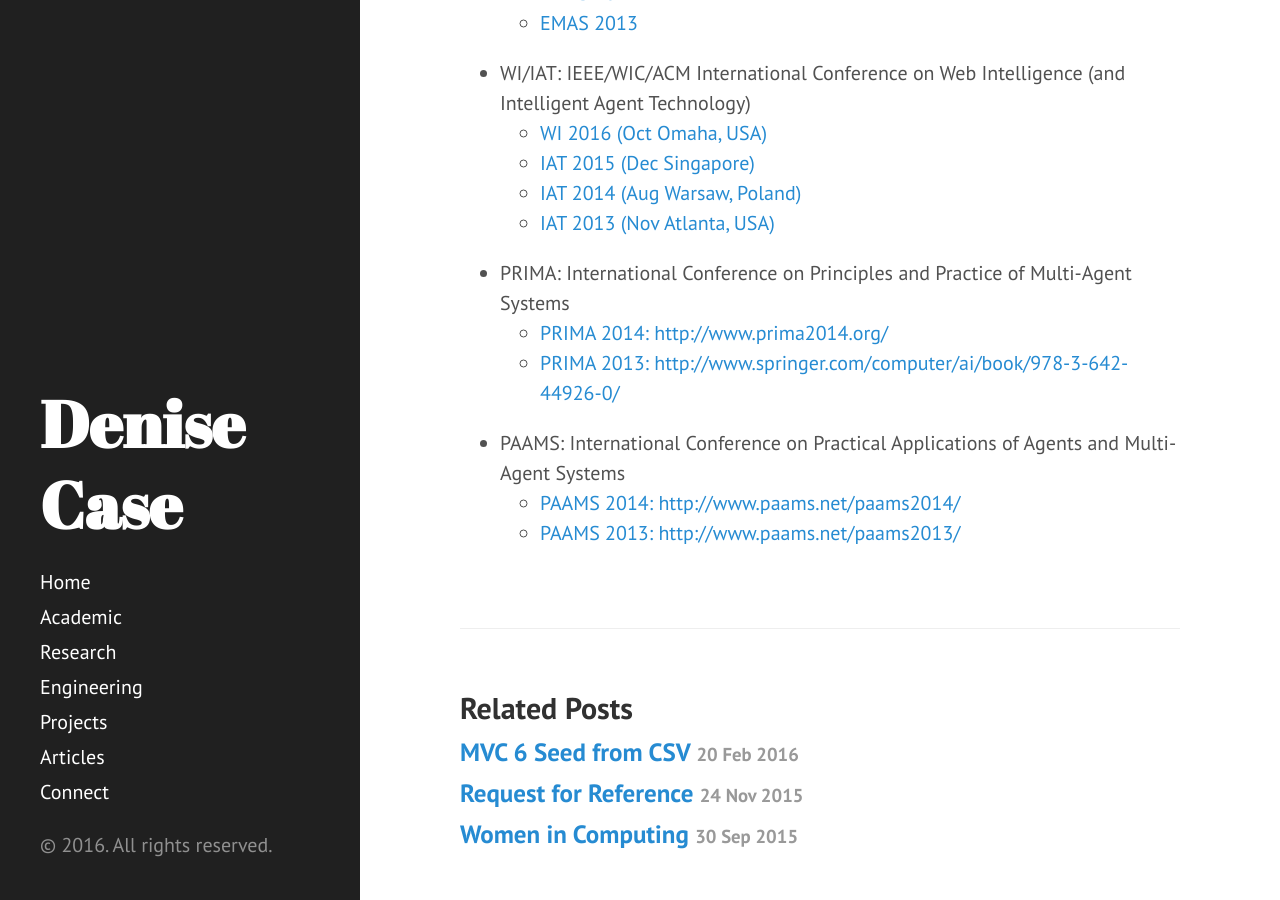
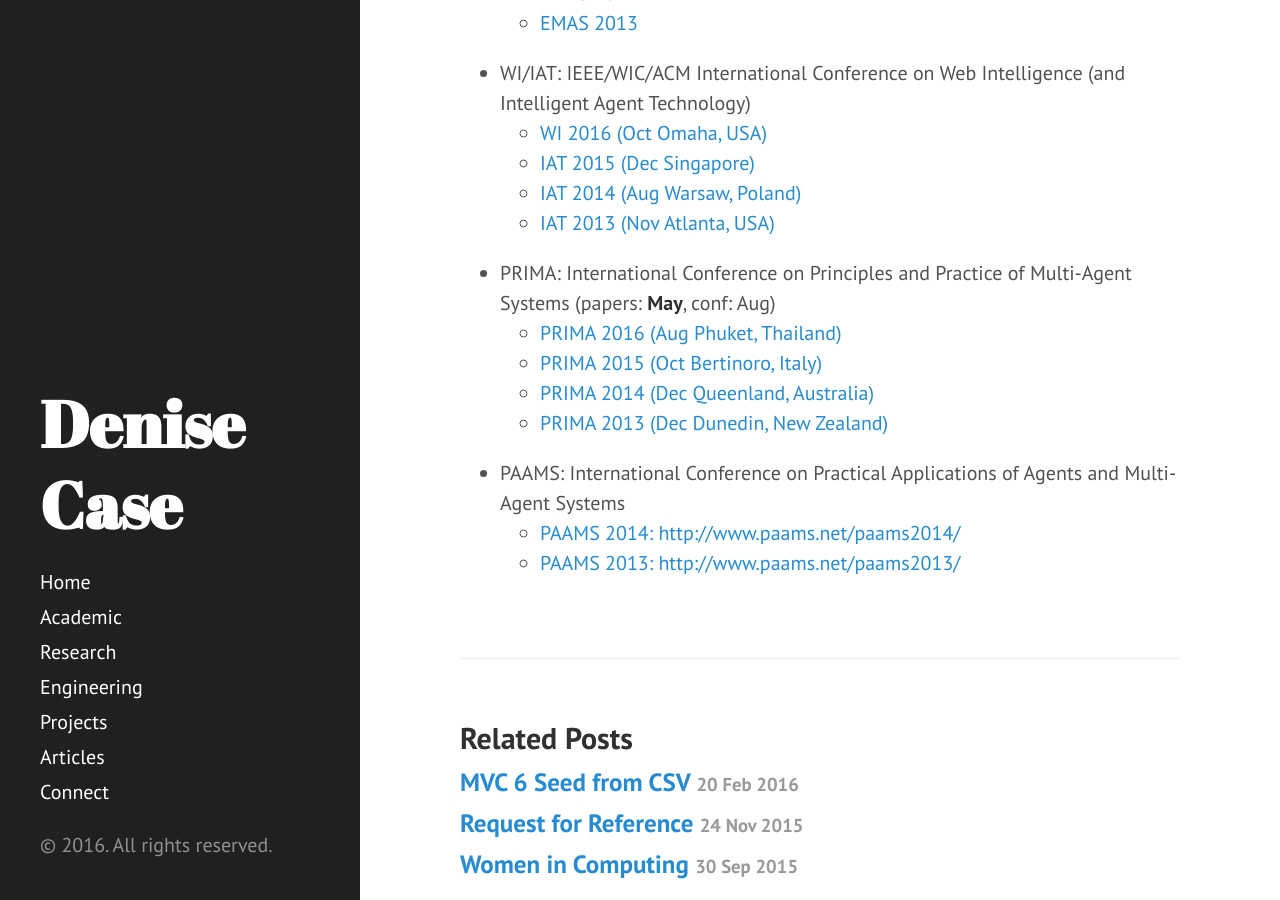
Before and after one commit to denisecase/denisecase.github.io, a Jekyll site: the page built from _posts/2013-12-01-agent-conf.md, in a window 1280 px wide and 900 px high, scrolled down 632 px. Built offline with Jekyll 4.4.1, drawn with Linux system fonts in a browser that asks for light colours; comment, search, counter and statistics services are not loaded.

Commit message:
PRIMA updates

```diff
--- a/_posts/2013-12-01-agent-conf.md
+++ b/_posts/2013-12-01-agent-conf.md
@@ -21,9 +21,11 @@
     *   [IAT 2015 (Dec Singapore)](http://wi-iat15.ntulily.org/)
     *   [IAT 2014 (Aug Warsaw, Poland)](http://wic2014.mimuw.edu.pl/iat/homepage)
     *   [IAT 2013 (Nov Atlanta, USA)](http://cs.gsu.edu/wic2013/iat)
-*   PRIMA: International Conference on Principles and Practice of Multi-Agent Systems
-    *   [PRIMA 2014: http://www.prima2014.org/](http://www.prima2014.org/)
-    *   [PRIMA 2013: http://www.springer.com/computer/ai/book/978-3-642-44926-0/](http://www.springer.com/computer/ai/book/978-3-642-44926-0)
+*   PRIMA: International Conference on Principles and Practice of Multi-Agent Systems (papers: **May**, conf: Aug)
+    *   [PRIMA 2016 (Aug Phuket, Thailand)](http://prima2016.di.unito.it/)
+    *   [PRIMA 2015 (Oct Bertinoro, Italy)](http://apice.unibo.it/xwiki/bin/view/PRIMA2015/)
+    *   [PRIMA 2014 (Dec Queenland, Australia)](http://apice.unibo.it/xwiki/bin/view/Events/Prima2014)
+    *   [PRIMA 2013 (Dec Dunedin, New Zealand)](http://apice.unibo.it/xwiki/bin/view/Events/Prima2013)
 *   PAAMS: International Conference on Practical Applications of Agents and Multi-Agent Systems
     *   [PAAMS 2014: http://www.paams.net/paams2014/](http://www.paams.net/paams2014/)
     *   [PAAMS 2013: http://www.paams.net/paams2013/](http://www.paams.net/paams2013/)
```
